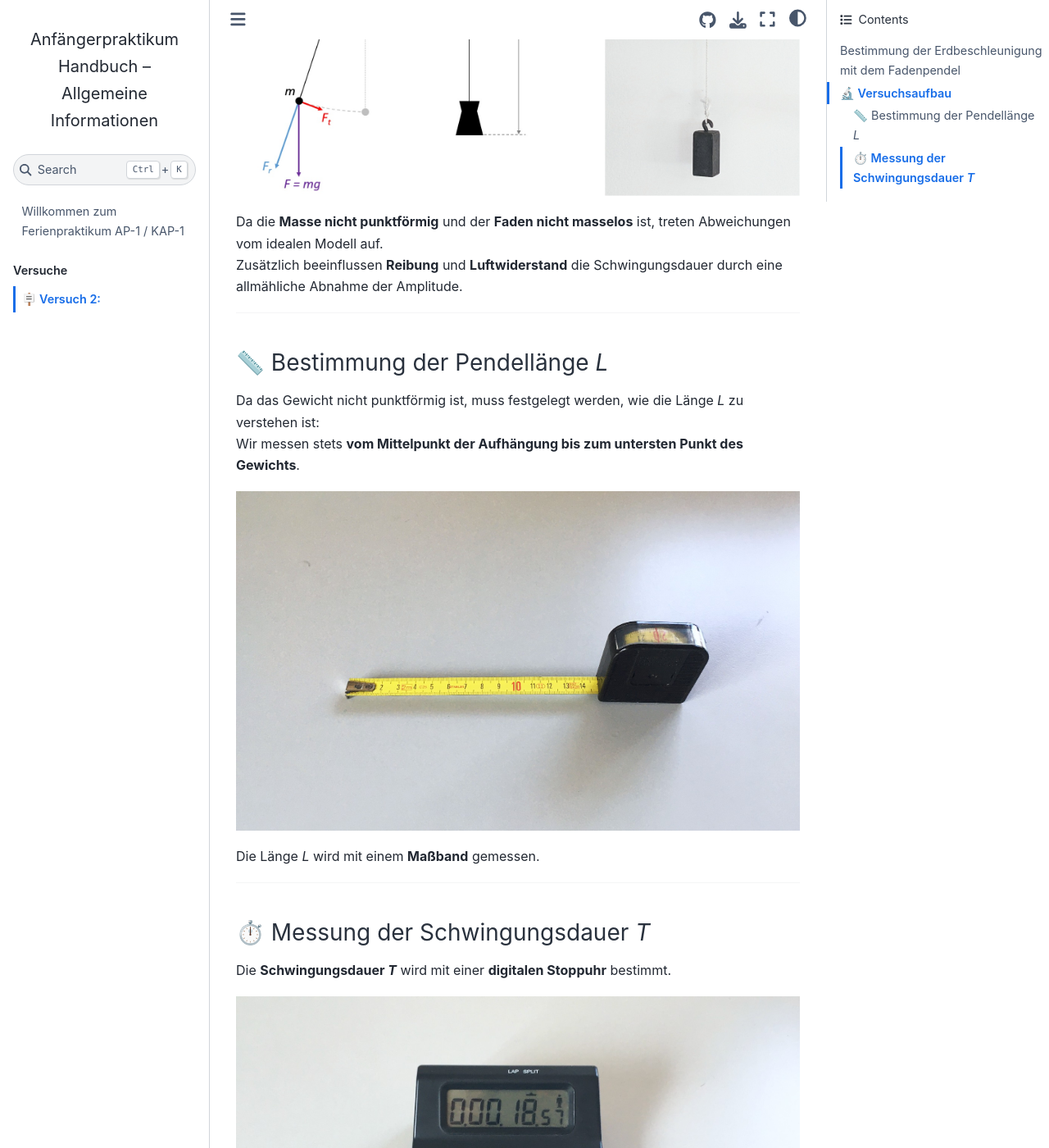
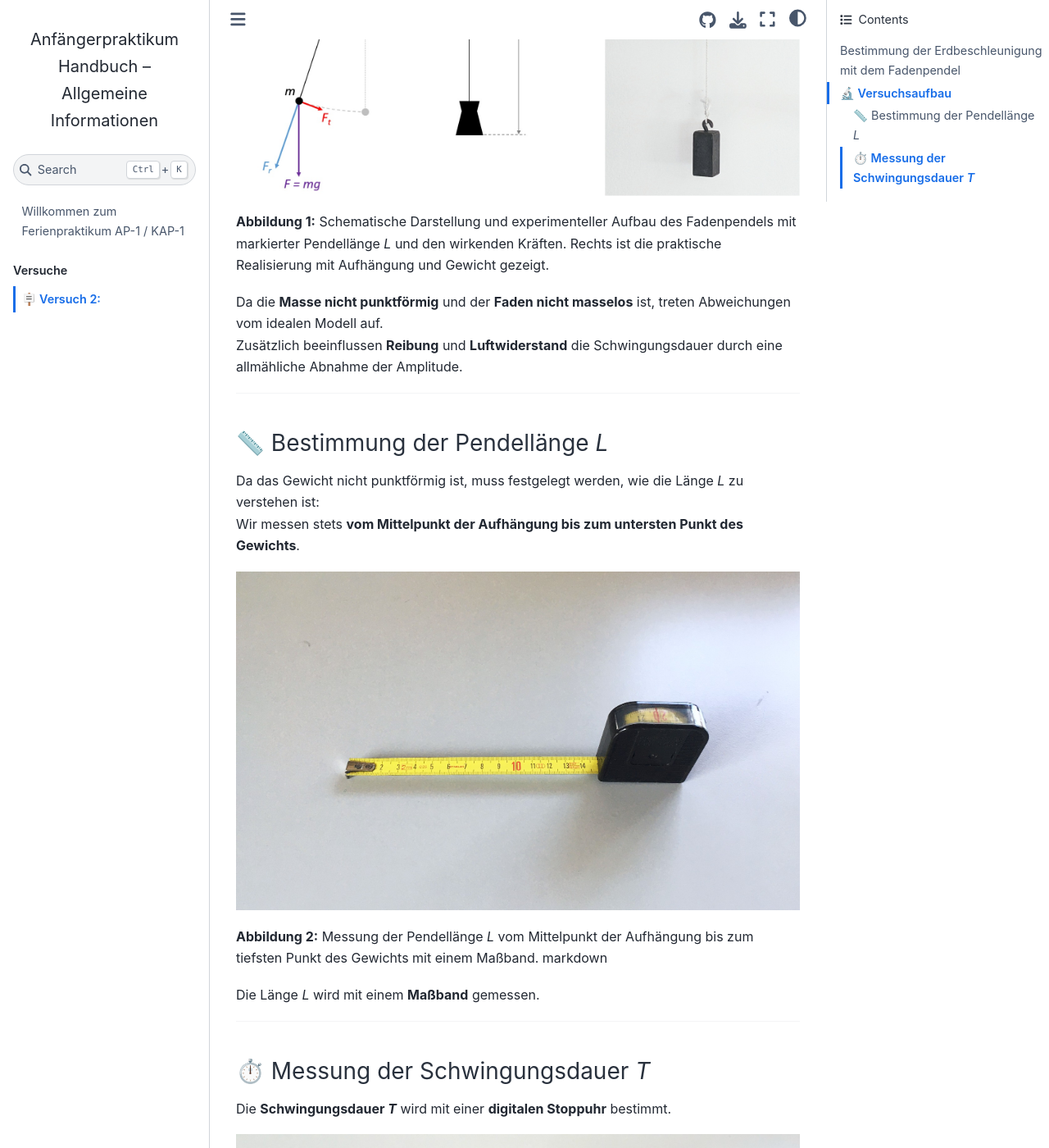
Before and after one commit to ap-labs-ufr/ap-handbook, a Jupyter Book: the page built from Versuche/02/index.md, in a window 1280 px wide and 1400 px high, scrolled down 706 px. Shown: the whole window at 82% size. Built offline with Jupyter Book 1.0.4 settings and Sphinx 7.4.7 and the Sphinx Book theme 1.1.4, drawn with Linux system fonts in a browser that asks for light colours; some of the changed text lies outside the part shown.

Commit message:
Update index.md

```diff
--- a/Versuche/02/index.md
+++ b/Versuche/02/index.md
@@ -12,6 +12,8 @@ Zur experimentellen Realisierung eines **mathematischen Pendels** verwenden wir
 
 ![](./figures/aufbau.jpg)
 
+**Abbildung 1:** Schematische Darstellung und experimenteller Aufbau des Fadenpendels mit markierter Pendellänge *L* und den wirkenden Kräften. Rechts ist die praktische Realisierung mit Aufhängung und Gewicht gezeigt.
+
 Da die **Masse nicht punktförmig** und der **Faden nicht masselos** ist, treten Abweichungen vom idealen Modell auf.
 Zusätzlich beeinflussen **Reibung** und **Luftwiderstand** die Schwingungsdauer durch eine allmähliche Abnahme der Amplitude.
 
@@ -24,6 +26,9 @@ Wir messen stets **vom Mittelpunkt der Aufhängung bis zum untersten Punkt des G
 
 ![](./figures/massband.jpg)
 
+**Abbildung 2:** Messung der Pendellänge *L* vom Mittelpunkt der Aufhängung bis zum tiefsten Punkt des Gewichts mit einem Maßband.
+markdown
+
 Die Länge *L* wird mit einem **Maßband** gemessen.
 
 ---
@@ -34,6 +39,8 @@ Die **Schwingungsdauer *T*** wird mit einer **digitalen Stoppuhr** bestimmt.
 
 ![](./figures/stoppuhr.jpg)
 
+**Abbildung 3:** Digitale Stoppuhr zur Bestimmung der Schwingungsdauer *T* durch Mittelung mehrerer Perioden.
+
 ---
 
 💡 *Hinweis:* Achte auf eine ausreichend große Schwingungsdauer (mehrere Perioden mitteln) und auf kleine Amplituden, damit die Näherung des mathematischen Pendels gültig bleibt.
```
